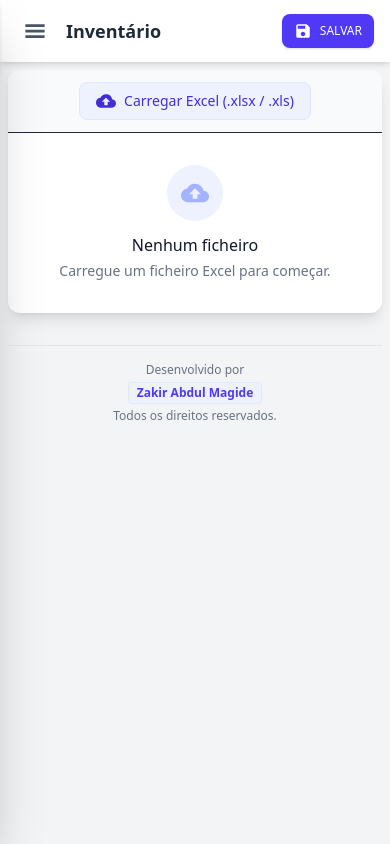
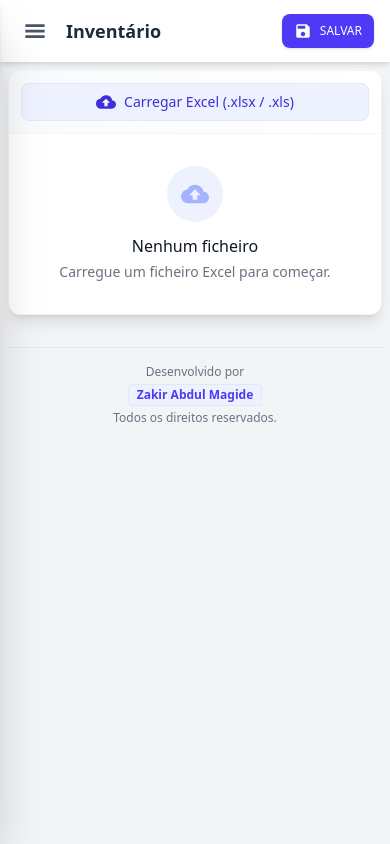
Before and after one commit to Zaky-dc/shifaa-inventory, a React (Vite) app: page / in a window 390 px wide. Built offline with nearby package versions, Linux system fonts and the light colour scheme.

Commit message:
Update styling for file upload component

```diff
--- a/src/App.jsx
+++ b/src/App.jsx
@@ -230,11 +230,11 @@ export default function App() {
 
         <div className="flex-1 overflow-y-auto p-2 md:p-6 w-full">
           <div className="max-w-5xl mx-auto flex flex-col gap-4">
-            <div className="bg-white rounded-xl shadow-lg overflow-hidden">
-              <div className="p-3 md:p-6 bg-gray-50 border-b">
-                 <div className="flex flex-col md:flex-row gap-3 items-center justify-between">
+            <div className="bg-white rounded-xl shadow-lg border border-gray-100 overflow-hidden">
+              <div className="p-3 md:p-6 bg-gradient-to-r from-gray-50 to-white border-b border-gray-100">
+                 <div className="flex flex-col md:flex-row gap-3 items-start md:items-center justify-between">
                     {/* ALTERADO: accept=".xlsx, .xls" e o MIME type para Excel antigo */}
-                    <label className="cursor-pointer flex items-center gap-2 px-4 py-2 bg-indigo-50 text-indigo-700 rounded-lg border border-indigo-100 hover:bg-indigo-100 transition font-medium text-sm">
+                    <label className="cursor-pointer flex items-center gap-2 px-4 py-2 border border-indigo-100 bg-indigo-50 text-indigo-700 rounded-lg hover:bg-indigo-100 transition font-medium text-sm w-full md:w-auto justify-center active:scale-95">
                       <MdCloudUpload size={20} />
                       <span>Carregar Excel (.xlsx / .xls)</span>
                       <input
```
